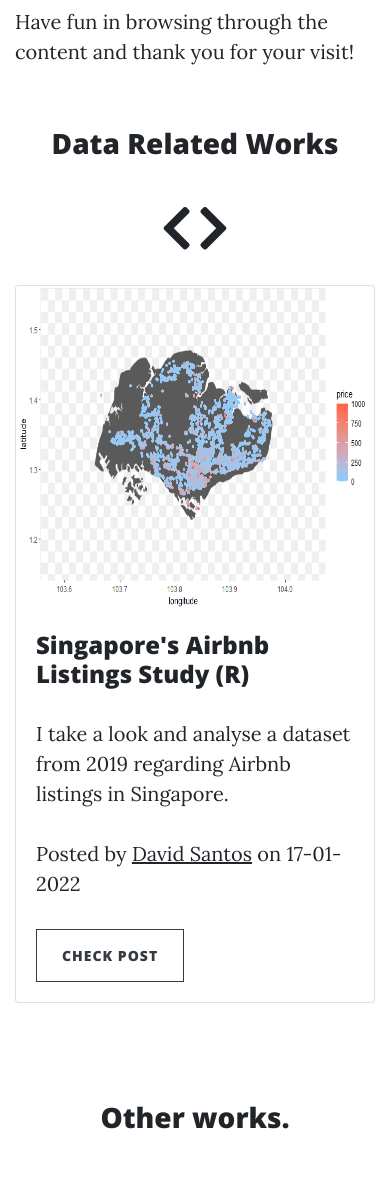
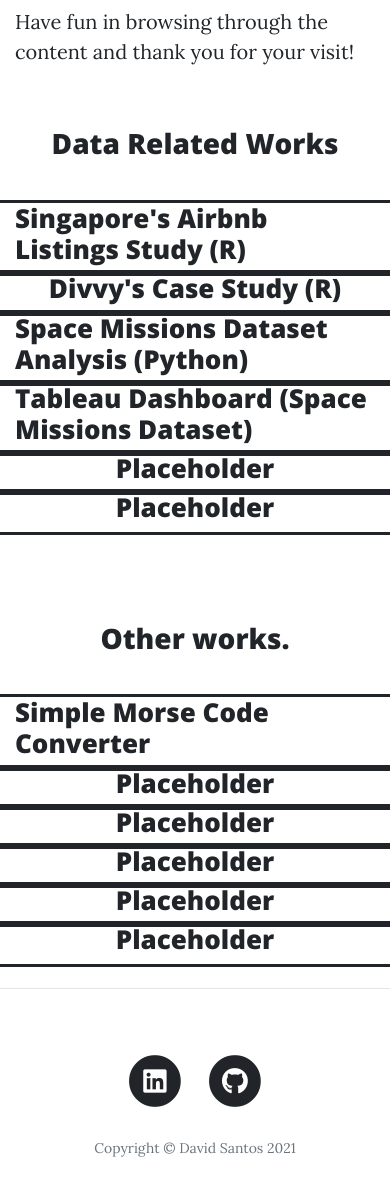
Before and after one commit to DavidSantos93/Portfolio, a Flask app: page / in a window 390 px wide. Shown: the part 842-2019 px from the top of the page. Run offline with Flask 2, Linux system fonts and the light colour scheme; data comes from the database, SQL or seed files in the repository; some libraries are stand-ins or nearby versions.

Commit message:
"Fixed" carousel's responsiveness

```diff
--- a/static/css/clean-blog.css
+++ b/static/css/clean-blog.css
@@ -560,3 +560,15 @@ form input#submit:hover{
     width: 350px;
     height: 325px;
 }
+
+@media screen and (max-width: 900px) {
+    .carousel {
+        display: none;
+    }
+}
+
+@media screen and (min-width: 900px) {
+    .categories {
+        display: none;
+    }
+}
--- a/templates/index.html
+++ b/templates/index.html
@@ -174,6 +174,48 @@
     <!--/.Slides-->
 
   </div>
+
+  <section>
+        <div class="categories">
+            <a href="#">
+                <div class="row" style="outline-style: solid">
+                    <div class="col d-flex justify-content-center align-items-center"><h1 style="font-size: 26px">Singapore's Airbnb Listings Study (R)</h1></div>
+                </div>
+            </a>
+
+            <a href="#">
+                <div class="row" style="outline-style: solid">
+                    <div class="col d-flex justify-content-center align-items-center"><h1 style="font-size: 26px">Divvy's Case Study (R)</h1></div>
+                </div>
+            </a>
+
+            <a href="#">
+                <div class="row" style="outline-style: solid">
+                    <div class="col d-flex justify-content-center align-items-center"><h1 style="font-size: 26px">Space Missions Dataset Analysis (Python)</h1></div>
+                </div>
+            </a>
+
+            <a href="#">
+                <div class="row" style="outline-style: solid">
+                    <div class="col d-flex justify-content-center align-items-center"><h1 style="font-size: 26px">Tableau Dashboard (Space Missions Dataset)</h1></div>
+                </div>
+            </a>
+
+            <a href="#">
+                <div class="row" style="outline-style: solid">
+                    <div class="col d-flex justify-content-center align-items-center"><h1 style="font-size: 26px">Placeholder</h1></div>
+                </div>
+            </a>
+
+            <a href="#">
+                <div class="row" style="outline-style: solid">
+                    <div class="col d-flex justify-content-center align-items-center"><h1 style="font-size: 26px">Placeholder</h1></div>
+                </div>
+            </a>
+        </div>
+
+
+    </section>
   <!--/.Carousel Wrapper-->
 
   <br><br>
@@ -320,7 +362,46 @@
   <!--/.Carousel Wrapper-->
 
 </div>
+<section>
+        <div class="categories">
+            <a href="#">
+                <div class="row" style="outline-style: solid">
+                    <div class="col d-flex justify-content-center align-items-center"><h1 style="font-size: 26px">Simple Morse Code Converter</h1></div>
+                </div>
+            </a>
 
+            <a href="#">
+                <div class="row" style="outline-style: solid">
+                    <div class="col d-flex justify-content-center align-items-center"><h1 style="font-size: 26px">Placeholder</h1></div>
+                </div>
+            </a>
+
+            <a href="#">
+                <div class="row" style="outline-style: solid">
+                    <div class="col d-flex justify-content-center align-items-center"><h1 style="font-size: 26px">Placeholder</h1></div>
+                </div>
+            </a>
+
+            <a href="#">
+                <div class="row" style="outline-style: solid">
+                    <div class="col d-flex justify-content-center align-items-center"><h1 style="font-size: 26px">Placeholder</h1></div>
+                </div>
+            </a>
+
+            <a href="#">
+                <div class="row" style="outline-style: solid">
+                    <div class="col d-flex justify-content-center align-items-center"><h1 style="font-size: 26px">Placeholder</h1></div>
+                </div>
+            </a>
+
+            <a href="#">
+                <div class="row" style="outline-style: solid">
+                    <div class="col d-flex justify-content-center align-items-center"><h1 style="font-size: 26px">Placeholder</h1></div>
+                </div>
+            </a>
+        </div>
+
+    </section>
 </div>
 
 {% include "footer.html" %}
```
